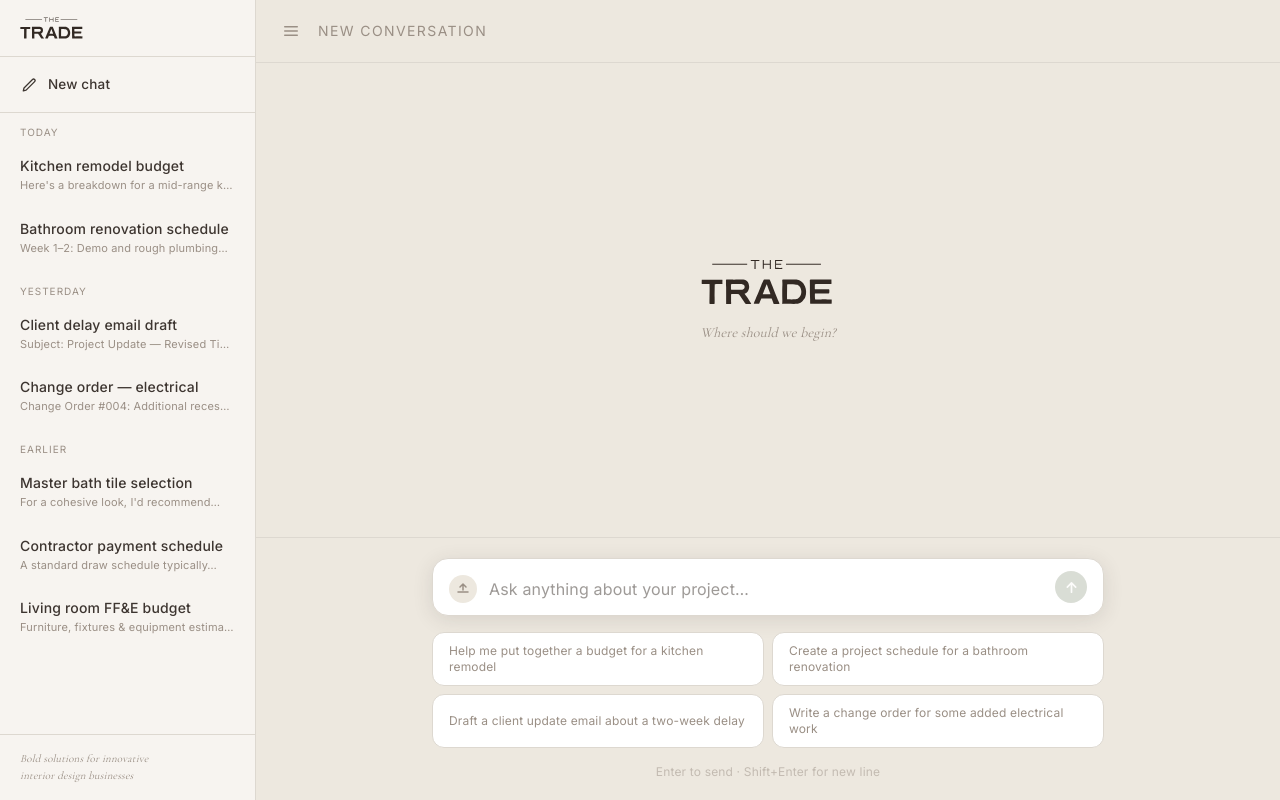
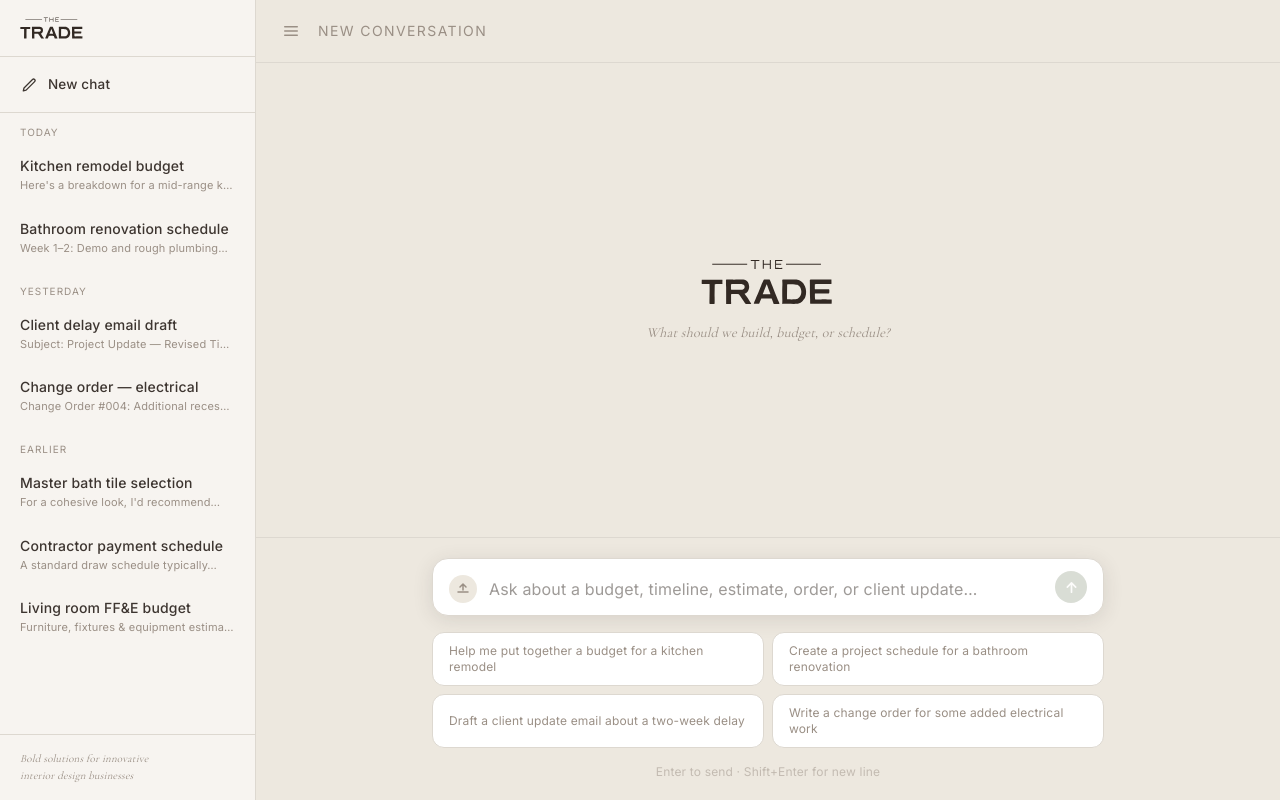
Before and after one commit to mehr-ui/tradeai, a Next.js app: page / in a window 1280 px wide. Built offline with nearby package versions, Linux system fonts and the light colour scheme.

Commit message:
Update tagline and input placeholder copy

```diff
--- a/app/page.tsx
+++ b/app/page.tsx
@@ -229,7 +229,7 @@ export default function Home() {
                 style={{ height: '50px', width: 'auto', filter: 'brightness(0) saturate(100%) invert(18%) sepia(10%) saturate(800%) hue-rotate(340deg) brightness(90%)' }}
               />
               <p className="text-sm" style={{ color: 'var(--text-muted)', fontStyle: 'italic', fontFamily: 'var(--font-cormorant), Georgia, serif' }}>
-                Where should we begin?
+                What should we build, budget, or schedule?
               </p>
             </div>
           )}
@@ -297,7 +297,7 @@ export default function Home() {
                 value={input}
                 onChange={e => { setInput(e.target.value); autoResize() }}
                 onKeyDown={handleKeyDown}
-                placeholder="Ask anything about your project…"
+                placeholder="Ask about a budget, timeline, estimate, order, or client update…"
                 disabled={isStreaming}
                 className="flex-1 resize-none bg-transparent text-sm outline-none"
                 style={{ color: 'var(--text-primary)', lineHeight: '1.6', fontFamily: 'var(--font-inter), sans-serif', fontSize: '16px' }}
```
